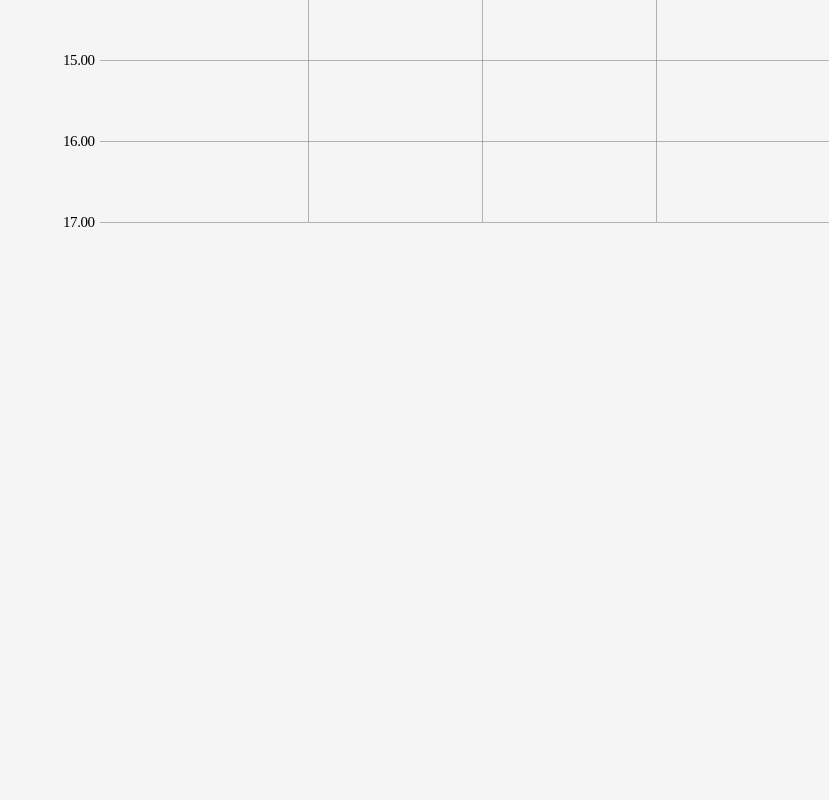
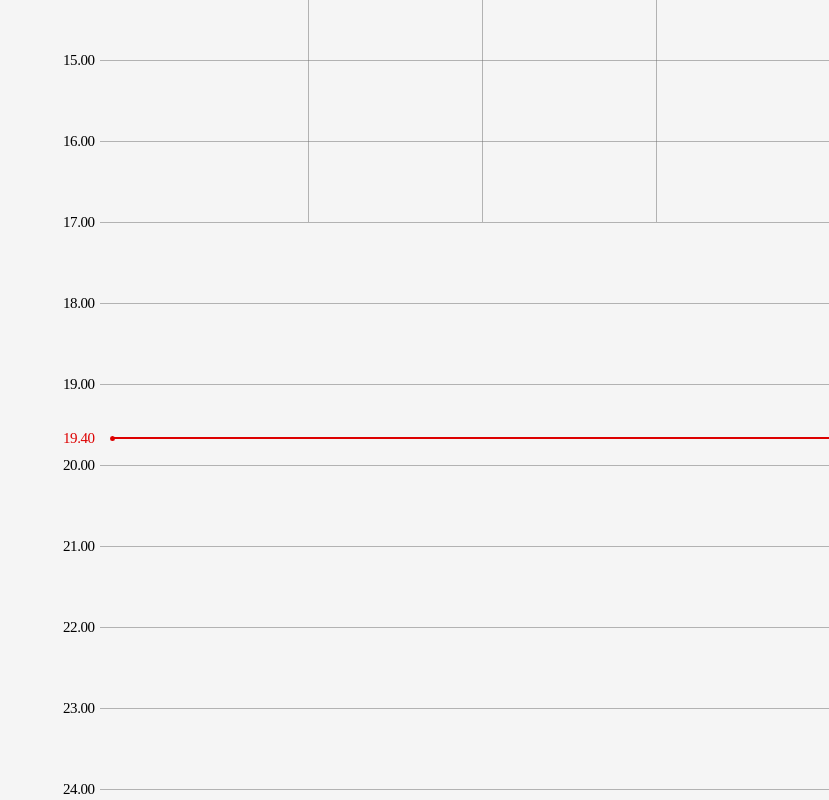
Before and after one commit to Anya122/medicine, a React (Create React App) app: page / in a window 1280 px wide. Shown: the part 857-1657 px from the top of the page, without its empty margins (451-1280 px from the left). Before the commit the page ends 1090 px from the top, so only its background shows below. Built offline with nearby package versions, Linux system fonts and the light colour scheme.

Commit message:
feat: add real time marker line in table

```diff
--- a/src/components/Main/Schedule/Calendar/Table/Table.module.css
+++ b/src/components/Main/Schedule/Calendar/Table/Table.module.css
@@ -23,6 +23,8 @@
   font-weight: 400;
   letter-spacing: -0.41px;
   color: rgb(0, 0, 0);
+  z-index: 2;
+  background-color: transparent;
 }
 
 .hTimeLine {
@@ -51,4 +53,43 @@
   margin-left: 172px;
 }
 
+.realTimeLine {
+  position: absolute;
+  display: flex;
+  align-items: center;
+  justify-content: space-evenly;
+  flex-direction: row;
+  width: 1344px;
+  transform: translateY(36px);
+}
+
+.realTime {
+  display: flex;
+  align-items: center;
+  color: rgb(221, 0, 0);
+  width: 32px;
+  height: 22px;
+  font-size: 15px;
+  line-height: 22px;
+  letter-spacing: -0.41px;
+  z-index: 1;
+}
+
+.rtlCircle {
+  display: block;
+  width: 5px;
+  height: 5px;
+  background-color: rgb(221, 0, 0);
+  border-radius: 50%;
+  margin-left: 15px;
+}
+
+.rtLine {
+  display: block;
+  border: rgb(221, 0, 0) 1.5px solid;
+  width: 100%;
+  height: 0;
+  transform: translateX(-2px);
+}
+
 /*# sourceMappingURL=Table.module.css.map */
--- a/src/components/Main/Schedule/Calendar/Table/Table.module.scss
+++ b/src/components/Main/Schedule/Calendar/Table/Table.module.scss
@@ -25,6 +25,9 @@
   font-weight: 400;
   letter-spacing: -0.41px;
   color: rgba(0, 0, 0, 1);
+
+  z-index: 2;
+  background-color: transparent;
 }
 
 .hTimeLine {
@@ -54,3 +57,51 @@
   height: calc(767px + 9px);
   margin-left: 172px;
 }
+
+
+
+.realTimeLine {
+  position: absolute;
+
+  display: flex;
+  align-items: center;
+  justify-content: space-evenly;
+  flex-direction: row;
+
+  width: 1344px;
+  transform: translateY(36px);
+}
+
+.realTime {
+  display: flex;
+  align-items: center;
+
+  color: rgba(221, 0, 0, 1);
+
+  width: 32px;
+  height: 22px;
+
+  font-size: 15px;
+  line-height: 22px;
+  letter-spacing: -0.41px;
+
+  z-index: 1;
+}
+
+.rtlCircle {
+  display: block;
+  width: 5px;
+  height: 5px;
+  background-color: rgba(221, 0, 0, 1);
+  border-radius: 50%;
+
+  margin-left: 15px;
+}
+
+.rtLine {
+  display: block;
+  border: rgba(221, 0, 0, 1) 1.5px solid;
+  width: 100%;
+  height: 0;
+  transform: translateX(-2px);
+}
--- a/src/components/Main/Schedule/Calendar/Table/Table.tsx
+++ b/src/components/Main/Schedule/Calendar/Table/Table.tsx
@@ -1,13 +1,9 @@
-import React, {useEffect} from 'react';
+import React, {useEffect, useState} from 'react';
 import s from "./Table.module.scss"
 import {useAppSelector} from "../../../../../hooks/redux";
 
 const Table = () => {
     const visits = useAppSelector(state => state.visitsReducer);
-
-    useEffect(() => {
-        console.log(visits);
-    }, []);
 
     const timeMarkers = [
         "8.00",
@@ -20,8 +16,50 @@ const Table = () => {
         "15.00",
         "16.00",
         "17.00",
-    ]
+        "18.00",
+        "19.00",
+        "20.00",
+        "21.00",
+        "22.00",
+        "23.00",
+        "24.00",
+    ];
     const vLines = Array(6).fill(0).map((t, i) => i + 1);
+
+    // Смещение на 1 час - 81px
+
+    const [h, setH] = useState(() => {
+        const clock = new Date;
+        return clock.getHours();
+    });
+    const [m, setM] = useState(() => {
+        const clock = new Date;
+        return clock.getMinutes();
+    });
+    const [verticalShift, setVerticalShift] = useState(() => {
+        const res = ((h * 60 + m - 8 * 60) * 729) / (9 * 60);
+        return `${res.toString()}px`;
+    });
+
+    const getDate = () => {
+        const clock = new Date;
+        setH(clock.getHours());
+        setM(clock.getMinutes());
+    }
+
+    const calculateShift = () => {
+       return ((h * 60 + m - 8 * 60) * 729) / (9 * 60);
+    }
+
+    useEffect(() => {
+        const interval = setInterval(() => {
+            getDate();
+            setVerticalShift(`${calculateShift().toString()}px`);
+            console.log(verticalShift);
+        }, 10000);
+        return () => clearInterval(interval);
+    }, [verticalShift]);
+
 
     return (
         <div className={s.table}>
@@ -30,12 +68,18 @@ const Table = () => {
                 {timeMarkers.map(t =>
                     <div key={t} className={s.hBlock}>
                         <div className={s.timeStamp}>{t}</div>
-                        <span className={s.hTimeLine}></span>
+                        <span className={s.hTimeLine}/>
                     </div>)}
             </div>
 
             <div className={s.vLines}>
-                {vLines.map(t => <span key={t} className={s.vBlock}></span>)}
+                {vLines.map(t => <span key={t} className={s.vBlock}/>)}
+            </div>
+
+            <div className={s.realTimeLine} style={{marginTop: verticalShift}}>
+                <div className={s.realTime}>{`${h}.${m}`}</div>
+                <span className={s.rtlCircle}/>
+                <span className={s.rtLine}/>
             </div>
 
 
```
Also changed, not shown: 1 other file (tests, documents, lock files or other folders).
